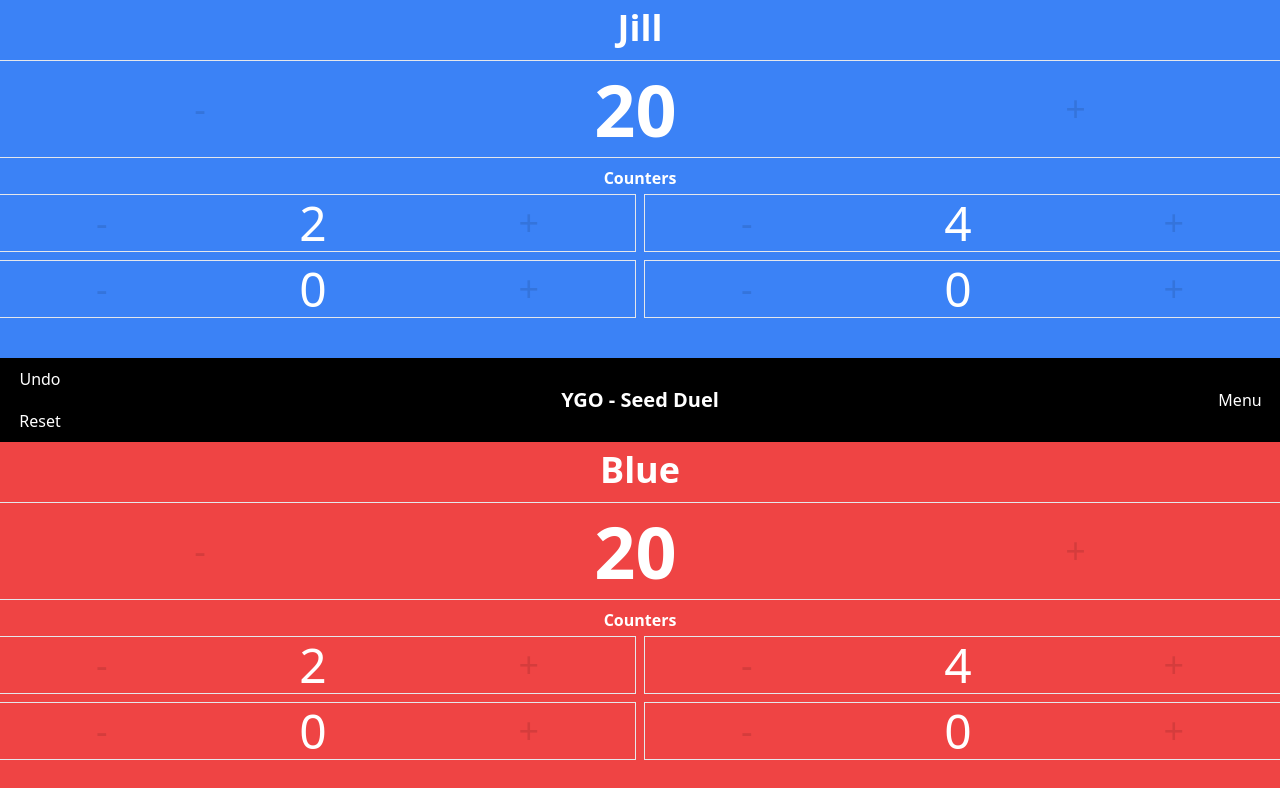
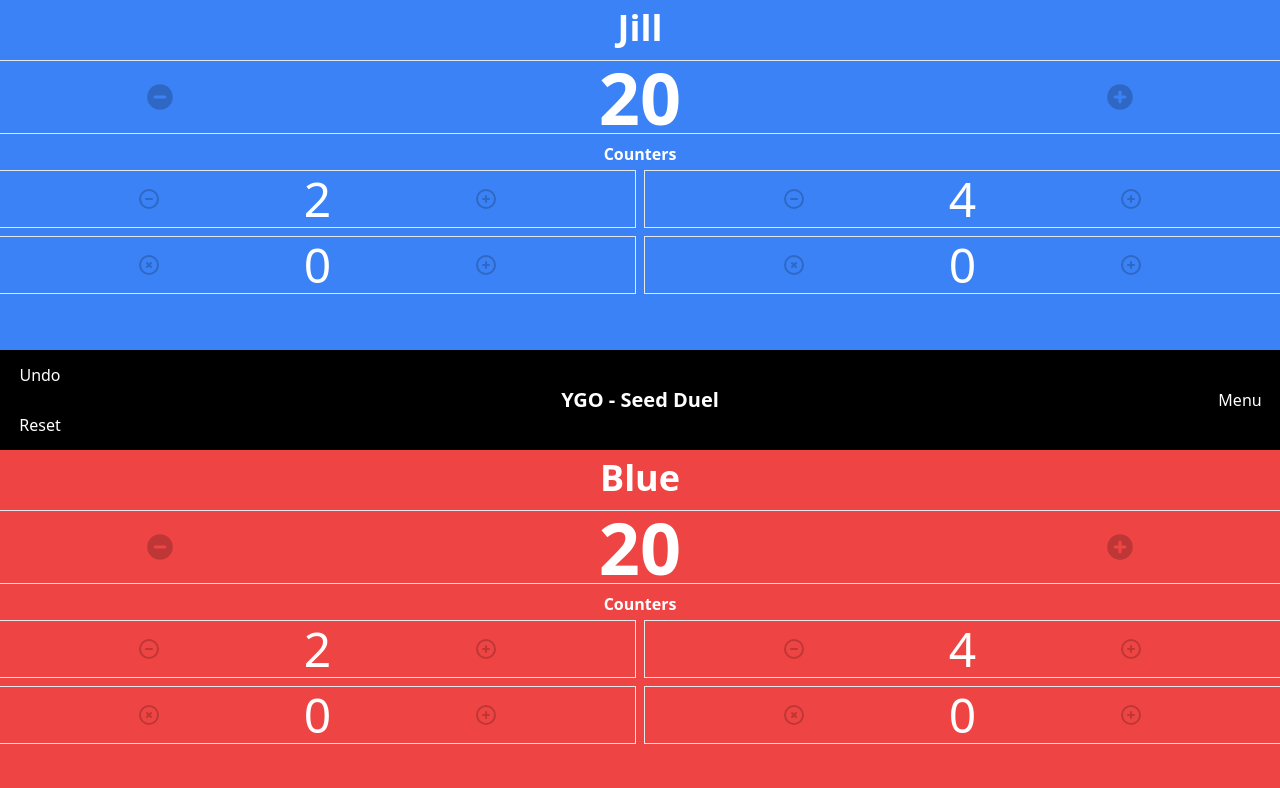
Before and after one commit to didley/lp-track, a React (Create React App) app: page / in a window 1280 px wide. Shown: the top 788 px of the page. Built offline with nearby package versions, Linux system fonts and the light colour scheme.

Commit message:
Implements add/removing counters and styling

```diff
--- a/src/app/components/PlayerCard/Counters.tsx
+++ b/src/app/components/PlayerCard/Counters.tsx
@@ -1,30 +1,37 @@
 import { useGlobalCtx } from "app/state/context";
 import { select } from "app/state/selectors";
+import { MinusIcon, PlusIcon, DelIcon } from "app/utils/icons";
 
 type Props = {
   playerIndex: number;
 };
 
+const iconClass = "w-6 h-6";
+
 export const Counters = ({ playerIndex }: Props) => {
   const [state, dispatch] = useGlobalCtx();
 
   const counters: number[] = select.player(state, playerIndex).counters;
-  const handleMinus = (counterIndex: number) => {
-    dispatch({ type: "counter/decrement", playerIndex, counterIndex });
-  };
 
   return (
     <>
       <label className="text-white text-left font-bold">Counters</label>
       <ul className="grid grid-cols-2 my-1 gap-2">
         {counters &&
-          counters.map((counter, i) => (
+          counters.map((counter, counterIndex) => (
             <li
-              key={i}
+              key={counterIndex}
               className="text-5xl text-white border-y odd:border-r even:border-l flex justify-around relative"
             >
+              <div>
                 <button
-                onClick={() => handleMinus(i)}
+                  onClick={() =>
+                    dispatch({
+                      type: "counter/decrement",
+                      playerIndex,
+                      counterIndex,
+                    })
+                  }
                   className="z-10 absolute left-0 h-full w-1/2 opacity-0 active:opacity-30 active:bg-white"
                 />
                 <button
@@ -32,28 +39,39 @@ export const Counters = ({ playerIndex }: Props) => {
                     dispatch({
                       type: "counter/increment",
                       playerIndex,
-                    counterIndex: i,
+                      counterIndex,
                     })
                   }
                   className="z-10 absolute right-0 h-full w-1/2 opacity-0 active:opacity-30 active:bg-white"
+                  style={counter < 9 ? {} : { visibility: "hidden" }}
                 />
-
-              <span className="text-black opacity-10 text-4xl place-self-center">
-                {"-"}
+              </div>
+              <div className="w-full flex justify-evenly">
+                <span className="text-black opacity-20 text-4xl place-self-center">
+                  {counter > 0 ? (
+                    <MinusIcon className={iconClass} />
+                  ) : (
+                    <DelIcon className={iconClass} />
+                  )}
                 </span>
-              <span className="py-1">{counter}</span>
-              <span className="text-black opacity-10 text-4xl place-self-center">
-                {"+"}
+                <span className="py-1 w-10">{counter}</span>
+                <span
+                  className="text-black opacity-20 text-4xl place-self-center"
+                  style={counter < 9 ? {} : { visibility: "hidden" }}
+                >
+                  {<PlusIcon className={iconClass} />}
                 </span>
+              </div>
             </li>
           ))}
-
-        {/* <button
-          onClick={() => actions.add(player)}
+        {counters.length < 4 && (
+          <button
+            onClick={() => dispatch({ type: "counter/add", playerIndex })}
             className="text-white h-14 max-h-full w-full py-1 place-self-center first:col-span-2"
           >
             Add counter
-        </button> */}
+          </button>
+        )}
       </ul>
     </>
   );
--- a/src/app/components/PlayerCard/index.tsx
+++ b/src/app/components/PlayerCard/index.tsx
@@ -1,6 +1,7 @@
 import { useGlobalCtx } from "app/state/context";
 import { select } from "app/state/selectors";
 import { Counters } from "./Counters";
+import { MinusIconSolid, PlusIconSolid } from "app/utils/icons";
 
 type Props = { playerIndex: number };
 
@@ -26,13 +27,15 @@ export const PlayerCard = ({ playerIndex }: Props) => {
           onClick={() => dispatch({ type: "lp/increment", playerIndex })}
           className="z-10 absolute right-0 h-full w-1/2 active:opacity-30 active:bg-white"
         />
-        <span className="text-black opacity-10 text-4xl place-self-center">
-          {"-"}
-        </span>
-        <h2 className="text-7xl text-white my-2 py-1 relative">{player.lp}</h2>
-        <span className="text-black opacity-10 text-4xl place-self-center">
-          {"+"}
-        </span>
+        <div className="w-full grid grid-cols-4 relative">
+          <span className="text-black opacity-20 text-4xl place-self-center">
+            <MinusIconSolid />
+          </span>
+          <h2 className="text-7xl text-white col-span-2">{player.lp}</h2>
+          <span className="text-black opacity-20 text-4xl place-self-center">
+            {<PlusIconSolid />}
+          </span>
+        </div>
       </div>
       <Counters playerIndex={playerIndex} />
     </div>
--- a/src/app/state/reducers.ts
+++ b/src/app/state/reducers.ts
@@ -36,8 +36,24 @@ export const reducers = (state: GlobalState, action: Action) => {
         if (draftState) {
           const playerCounter =
             draftState?.players[playerIndex].counters[action.counterIndex];
-          if (playerCounter > 0)
+          if (playerCounter === 0) {
+            // removes counter
+            draftState.players[playerIndex].counters.splice(
+              action.counterIndex,
+              1
+            );
+          } else if (playerCounter > 0) {
             draftState.players[playerIndex].counters[action.counterIndex] -= 1;
+          }
+        }
+      });
+    }
+    case "counter/add": {
+      return produce(state, (draftState) => {
+        if (draftState) {
+          const playerCounters = draftState?.players[playerIndex].counters;
+          if (playerCounters.length < 4)
+            draftState.players[playerIndex].counters.push(0);
         }
       });
     }
--- a/src/app/state/types.ts
+++ b/src/app/state/types.ts
@@ -24,5 +24,5 @@ export type Action =
   | { type: "lp/decrement"; playerIndex: number }
   | { type: "counter/increment"; playerIndex: number; counterIndex: number }
   | { type: "counter/decrement"; playerIndex: number; counterIndex: number }
-  | { type: "counter/add"; playerIndex: number; counterIndex: number }
+  | { type: "counter/add"; playerIndex: number }
   | { type: "counter/remove"; playerIndex: number; counterIndex: number };
--- /dev/null
+++ b/src/app/utils/icons.tsx
@@ -0,0 +1,76 @@
+export const DelIcon = ({ className = "h-8 w-8" }) => (
+  <svg
+    xmlns="http://www.w3.org/2000/svg"
+    className={className}
+    fill="none"
+    viewBox="0 0 24 24"
+    stroke="currentColor"
+  >
+    <path
+      strokeLinecap="round"
+      strokeLinejoin="round"
+      strokeWidth={2}
+      d="M10 14l2-2m0 0l2-2m-2 2l-2-2m2 2l2 2m7-2a9 9 0 11-18 0 9 9 0 0118 0z"
+    />
+  </svg>
+);
+export const MinusIcon = ({ className = "h-8 w-8" }) => (
+  <svg
+    xmlns="http://www.w3.org/2000/svg"
+    className={className}
+    fill="none"
+    viewBox="0 0 24 24"
+    stroke="currentColor"
+  >
+    <path
+      strokeLinecap="round"
+      strokeLinejoin="round"
+      strokeWidth={2}
+      d="M15 12H9m12 0a9 9 0 11-18 0 9 9 0 0118 0z"
+    />
+  </svg>
+);
+export const MinusIconSolid = ({ className = "h-8 w-8" }) => (
+  <svg
+    xmlns="http://www.w3.org/2000/svg"
+    className={className}
+    viewBox="0 0 20 20"
+    fill="currentColor"
+  >
+    <path
+      fillRule="evenodd"
+      d="M10 18a8 8 0 100-16 8 8 0 000 16zM7 9a1 1 0 000 2h6a1 1 0 100-2H7z"
+      clipRule="evenodd"
+    />
+  </svg>
+);
+export const PlusIcon = ({ className = "h-8 w-8" }) => (
+  <svg
+    xmlns="http://www.w3.org/2000/svg"
+    className={className}
+    fill="none"
+    viewBox="0 0 24 24"
+    stroke="currentColor"
+  >
+    <path
+      strokeLinecap="round"
+      strokeLinejoin="round"
+      strokeWidth={2}
+      d="M12 9v3m0 0v3m0-3h3m-3 0H9m12 0a9 9 0 11-18 0 9 9 0 0118 0z"
+    />
+  </svg>
+);
+export const PlusIconSolid = ({ className = "h-8 w-8" }) => (
+  <svg
+    xmlns="http://www.w3.org/2000/svg"
+    className={className}
+    viewBox="0 0 20 20"
+    fill="currentColor"
+  >
+    <path
+      fillRule="evenodd"
+      d="M10 18a8 8 0 100-16 8 8 0 000 16zm1-11a1 1 0 10-2 0v2H7a1 1 0 100 2h2v2a1 1 0 102 0v-2h2a1 1 0 100-2h-2V7z"
+      clipRule="evenodd"
+    />
+  </svg>
+);
```
Lines whose indentation alone changed are shown as unchanged.
